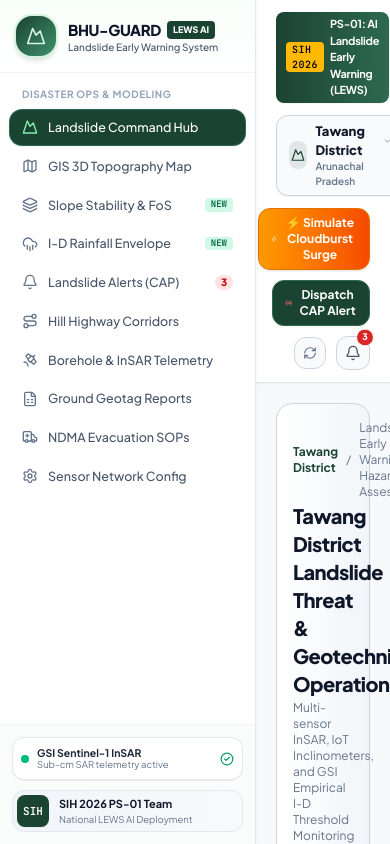
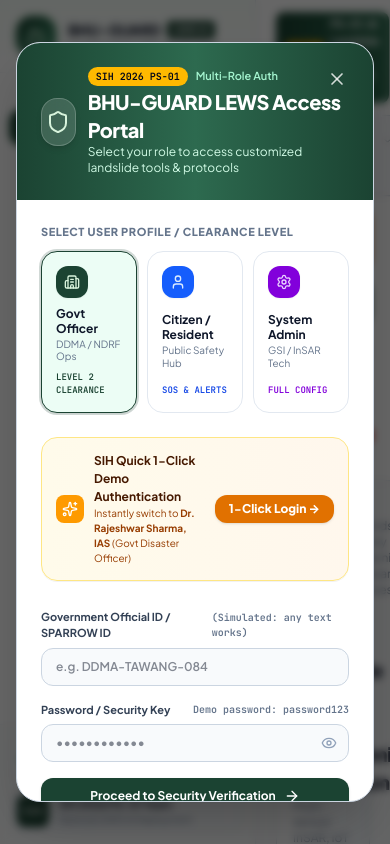
Before and after one commit to yagneshKota/lews-frontend, a React (Vite) app: page / in a window 390 px wide. Shown: the top 844 px of the page. Built offline with nearby package versions, Linux system fonts and the light colour scheme.

Commit message:
Add role-based authentication and citizen portal access

```diff
--- a/src/App.tsx
+++ b/src/App.tsx
@@ -21,12 +21,20 @@
 import { EmergencyResponseModal } from './components/modals/EmergencyResponseModal';
 import { ActionDetailModal } from './components/modals/ActionDetailModal';
 import { FieldReportsModal } from './components/modals/FieldReportsModal';
+import { LoginModal, PRESET_USERS } from './components/auth/LoginModal';
+import { CitizenPortalView } from './components/citizen/CitizenPortalView';
+import { AdminConfigModal } from './components/admin/AdminConfigModal';
 
 import { dashboardService } from './services/dashboardService';
-import type { District, RiskZone, RecommendedAction } from './types/dashboard';
+import type { District, RiskZone, RecommendedAction, UserProfile } from './types/dashboard';
 import { CheckCircle2, Mountain, Zap } from 'lucide-react';
 
 export function App() {
+  // Frontend-only authentication: login is deliberately simulated for the prototype.
+  const [currentUser, setCurrentUser] = useState<UserProfile>(PRESET_USERS.govt);
+  const [isAuthenticated, setIsAuthenticated] = useState(false);
+  const [isLoginOpen, setIsLoginOpen] = useState(true);
+  const [isAdminConfigOpen, setIsAdminConfigOpen] = useState(false);
   // Navigation State
   const [activeNav, setActiveNav] = useState('dashboard');
 
@@ -95,6 +103,14 @@
   // Handle Sidebar Navigation
   const handleNavigate = (navId: string) => {
     setActiveNav(navId);
+    if (navId === 'settings') {
+      if (currentUser.role === 'admin') {
+        setIsAdminConfigOpen(true);
+      } else {
+        showToast('System calibration is restricted to verified GSI administrators.');
+      }
+      return;
+    }
     if (navId === 'alerts') {
       setIsAlertsDrawerOpen(true);
     } else if (navId === 'risk-zones' || navId === 'live-risk-map') {
@@ -154,6 +170,18 @@
 
   return (
     <div className="flex min-h-screen bg-[#F8F9FA] text-[#1E293B]">
+      <LoginModal
+        isOpen={isLoginOpen}
+        currentUser={currentUser}
+        onClose={() => isAuthenticated && setIsLoginOpen(false)}
+        onLoginSuccess={(user) => {
+          setCurrentUser(user);
+          setIsAuthenticated(true);
+          setIsLoginOpen(false);
+          setActiveNav(user.role === 'citizen' ? 'citizen-safety' : 'dashboard');
+          showToast(`Welcome, ${user.name.split(',')[0]}. ${user.badge} access is active.`);
+        }}
+      />
       {/* Toast Notification */}
       {toastMessage && (
         <div className="fixed bottom-5 right-5 z-50 bg-[#1B4332] text-white px-4 py-3 rounded-2xl shadow-2xl flex items-center gap-3 text-xs font-semibold animate-in slide-in-from-bottom-4 border border-[#2D6A4F] max-w-md">
@@ -163,11 +191,13 @@
       )}
 
       {/* 1. Left Navigation Sidebar */}
-      <Sidebar
-        activeNav={activeNav}
-        onNavigate={handleNavigate}
-        criticalAlertsCount={districtData.criticalAlertsCount + (isSimulatedSurge ? 2 : 0)}
-      />
+      {currentUser.role !== 'citizen' && (
+        <Sidebar
+          activeNav={activeNav}
+          onNavigate={handleNavigate}
+          criticalAlertsCount={districtData.criticalAlertsCount + (isSimulatedSurge ? 2 : 0)}
+        />
+      )}
 
       {/* Main App Canvas */}
       <div className="flex-1 flex flex-col min-w-0">
@@ -187,10 +217,25 @@
               handleOpenTriggerAlert(districtData.riskZones[0]);
             }
           }}
+          user={currentUser}
+          onOpenAccount={() => setIsLoginOpen(true)}
+          onSignOut={() => {
+            setIsAuthenticated(false);
+            setIsLoginOpen(true);
+          }}
         />
 
         {/* 3. Main Dashboard Body */}
         <main className="flex-1 p-5 md:p-6 space-y-6 max-w-[1440px] w-full mx-auto">
+          {currentUser.role === 'citizen' ? (
+            <CitizenPortalView
+              district={districtData}
+              isSimulatedSurge={isSimulatedSurge}
+              onOpenGisMap={() => setIsZonesDrawerOpen(true)}
+              onOpenRoads={() => setIsRoadsDrawerOpen(true)}
+              onShowToast={showToast}
+            />
+          ) : <>
           {/* Header Banner & Live Protocol Indicator */}
           <div className="flex flex-col md:flex-row md:items-center justify-between gap-3 bg-gradient-to-r from-white via-[#F8FAFC] to-[#F1F5F9] p-4 rounded-2xl border border-[#CBD5E1] shadow-2xs">
             <div>
@@ -315,6 +360,7 @@
               onSelectReport={() => setIsFieldReportsOpen(true)}
             />
           </section>
+          </>}
         </main>
       </div>
 
@@ -377,6 +423,13 @@
         isOpen={isFieldReportsOpen}
         onClose={() => setIsFieldReportsOpen(false)}
       />
+
+      <AdminConfigModal
+        isOpen={isAdminConfigOpen}
+        onClose={() => setIsAdminConfigOpen(false)}
+        district={districtData}
+        onShowToast={showToast}
+      />
     </div>
   );
 }
--- a/src/components/admin/AdminConfigModal.tsx
+++ b/src/components/admin/AdminConfigModal.tsx
@@ -91,13 +91,13 @@
           <div className="space-y-3">
             <div className="flex items-center gap-2 text-xs font-extrabold uppercase tracking-wider text-[#0F172A]">
               <Sliders className="w-4 h-4 text-purple-700" />
-              <span>GSI Empirical I-D Threshold Parameters ($I = \alpha \cdot D^{-\beta}$)</span>
+              <span>GSI Empirical I-D Threshold Parameters (I = α · D⁻ᵝ)</span>
             </div>
 
             <div className="grid grid-cols-1 sm:grid-cols-2 gap-4 p-4 rounded-2xl bg-[#F8FAFC] border border-[#E2E8F0]">
               <div className="space-y-1.5">
                 <div className="flex justify-between text-xs font-bold text-[#334155]">
-                  <span>Scaling Coefficient ($\alpha$)</span>
+                  <span>Scaling Coefficient (α)</span>
                   <span className="font-mono text-purple-700">{alphaParam}</span>
                 </div>
                 <input
@@ -114,7 +114,7 @@
 
               <div className="space-y-1.5">
                 <div className="flex justify-between text-xs font-bold text-[#334155]">
-                  <span>Duration Exponent ($\beta$)</span>
+                  <span>Duration Exponent (β)</span>
                   <span className="font-mono text-purple-700">{betaParam}</span>
                 </div>
                 <input
@@ -141,7 +141,7 @@
             <div className="grid grid-cols-1 sm:grid-cols-2 gap-4 p-4 rounded-2xl bg-[#F8FAFC] border border-[#E2E8F0]">
               <div className="space-y-1.5">
                 <div className="flex justify-between text-xs font-bold text-[#334155]">
-                  <span>Critical Pore Pressure ($u_{\text{crit}}$)</span>
+                  <span>Critical Pore Pressure (u-critical)</span>
                   <span className="font-mono text-indigo-700">{porePressureLimit} kPa</span>
                 </div>
                 <input
--- a/src/components/layout/TopHeader.tsx
+++ b/src/components/layout/TopHeader.tsx
@@ -7,9 +7,13 @@
   Zap,
   Radio,
   Satellite,
+  LogOut,
+  ShieldCheck,
+  UserRound,
 } from 'lucide-react';
 import { AVAILABLE_DISTRICTS } from '../../services/dashboardService';
 import { getRiskColor } from '../../utils/riskUtils';
+import type { UserProfile } from '../../types/dashboard';
 
 interface TopHeaderProps {
   selectedDistrictId: string;
@@ -20,6 +24,9 @@
   isSimulatedSurge: boolean;
   onToggleSimulateSurge: () => void;
   onTriggerInstantAlert: () => void;
+  user: UserProfile;
+  onOpenAccount: () => void;
+  onSignOut: () => void;
 }
 
 export const TopHeader: React.FC<TopHeaderProps> = ({
@@ -30,6 +37,9 @@
   isSimulatedSurge,
   onToggleSimulateSurge,
   onTriggerInstantAlert,
+  user,
+  onOpenAccount,
+  onSignOut,
 }) => {
   const [districtDropdownOpen, setDistrictDropdownOpen] = useState(false);
   const [isRefreshing, setIsRefreshing] = useState(false);
@@ -140,7 +150,8 @@
 
         {/* Center/Right: Hackathon Demo Simulator + Actions */}
         <div className="flex items-center gap-2.5 flex-wrap justify-end">
-          {/* SIMULATION TRIGGER BUTTON FOR SIH EVALUATION DEMO */}
+          {/* Operational controls are only available to verified response teams. */}
+          {user.role !== 'citizen' && <>
           <button
             onClick={onToggleSimulateSurge}
             title="Simulate sudden Monsoon Cloudburst (+80mm/h) & Earthquake to demonstrate real-time risk escalation"
@@ -166,6 +177,7 @@
             <Radio className="w-3.5 h-3.5 text-red-400" />
             <span>Dispatch CAP Alert</span>
           </button>
+          </>}
 
           {/* Refresh telemetry */}
           <button
@@ -177,6 +189,29 @@
           >
             <RefreshCw className="w-3.5 h-3.5" />
           </button>
+
+          {/* Authenticated profile switcher */}
+          <div className="flex items-center gap-1 rounded-xl border border-[#CBD5E1] bg-white p-1 shadow-2xs">
+            <button
+              onClick={onOpenAccount}
+              title="Change access profile"
+              className="flex items-center gap-2 rounded-lg px-2 py-1 hover:bg-[#F1F5F9] transition-colors text-left"
+            >
+              <span className={`w-7 h-7 rounded-lg flex items-center justify-center text-[10px] font-black text-white ${
+                user.role === 'admin' ? 'bg-purple-700' : user.role === 'citizen' ? 'bg-blue-600' : 'bg-[#1B4332]'
+              }`}>
+                {user.avatarInitials}
+              </span>
+              <span className="hidden sm:block leading-tight">
+                <span className="block text-[11px] font-extrabold text-[#0F172A] max-w-28 truncate">{user.name}</span>
+                <span className="block text-[9px] font-bold text-[#64748B]">{user.badge}</span>
+              </span>
+              {user.role === 'admin' ? <ShieldCheck className="w-3.5 h-3.5 text-purple-700" /> : <UserRound className="w-3.5 h-3.5 text-[#64748B]" />}
+            </button>
+            <button onClick={onSignOut} title="Sign out" className="p-1.5 rounded-lg text-[#64748B] hover:bg-red-50 hover:text-red-600 transition-colors">
+              <LogOut className="w-3.5 h-3.5" />
+            </button>
+          </div>
 
           {/* Active Alerts Bell */}
           <button
```
